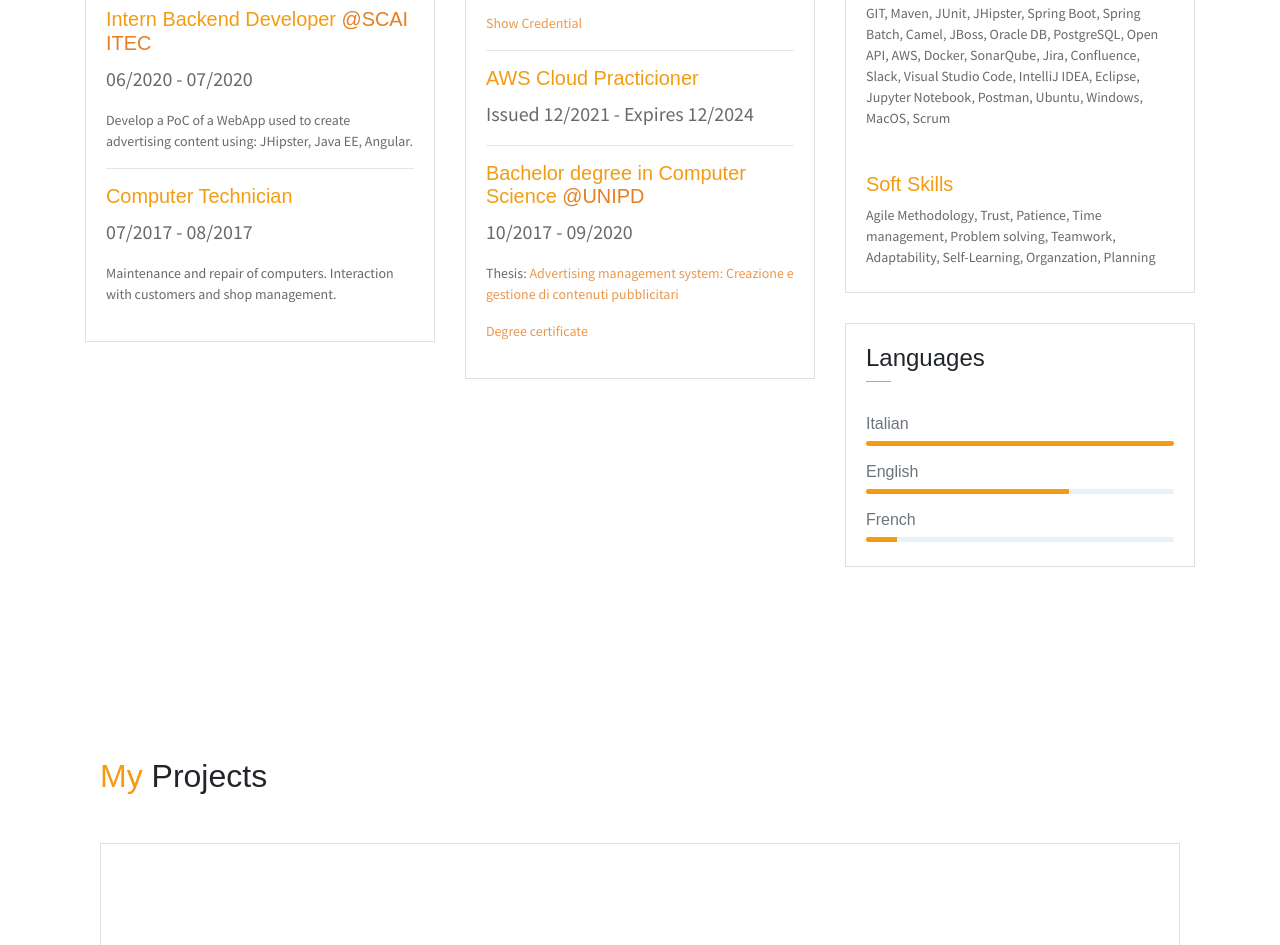
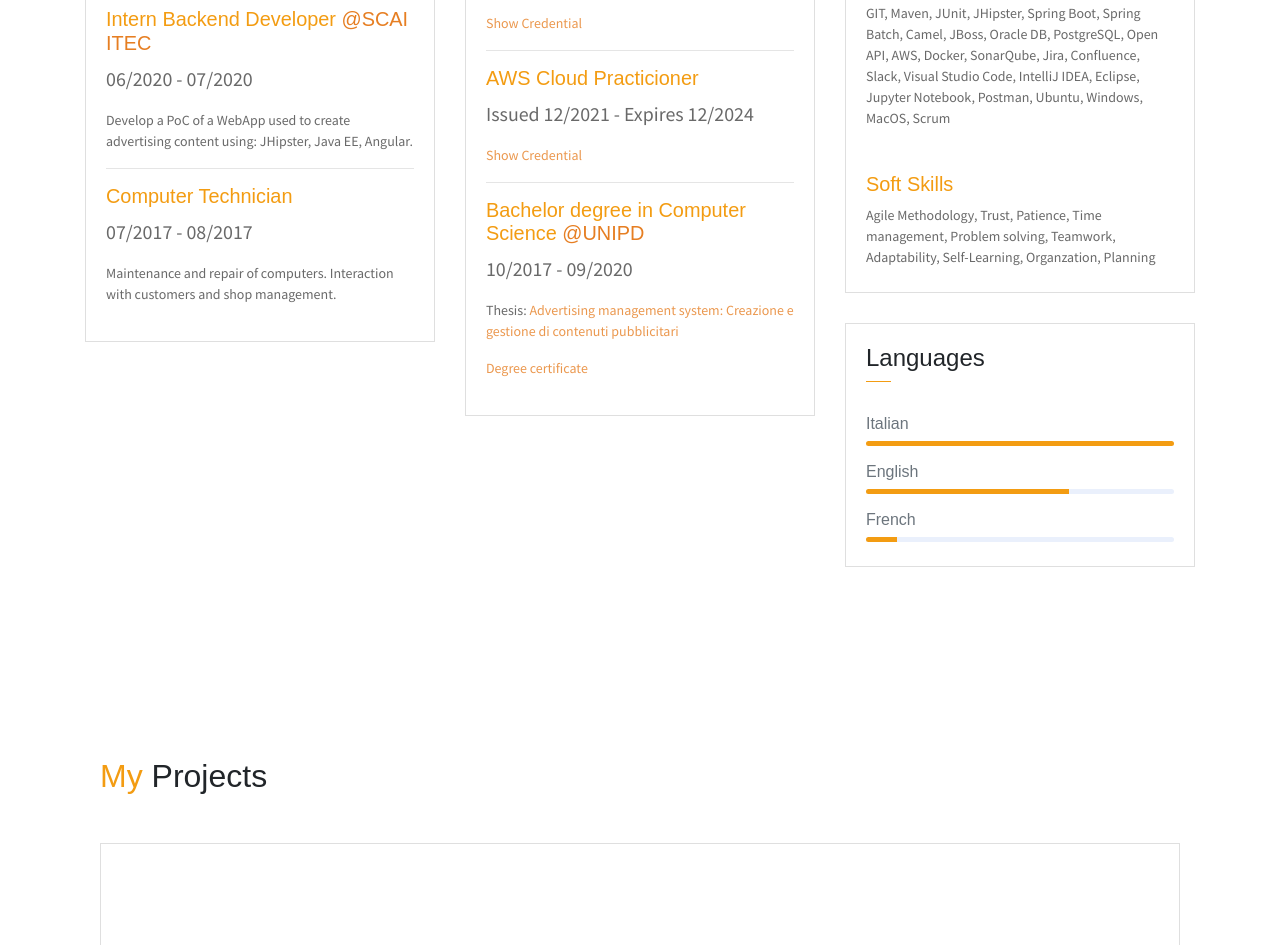
Before and after one commit to wuxyel123/MyPortfolio, a plain HTML site: page index.html in a window 1280 px wide. Shown: the part 1635-2580 px from the top of the page. Drawn offline with nearby package versions, Linux system fonts and the light colour scheme; no server answers; a script that the page names is missing.

Commit message:
Updated cloud practicioner credentials

```diff
--- a/index.html
+++ b/index.html
@@ -166,6 +166,7 @@
                             <hr>
                             <h6 class="title text-danger">AWS Cloud Practicioner</h6>
                             <P class="title">Issued 12/2021 - Expires 12/2024</P>
+			    <P class="subtitle print-hide"><a href="https://www.credly.com/badges/7c941ba8-edda-4f63-9128-a9b5b5690022/public_url" target="_blank">Show Credential</a></p>
                             <hr>
                             <h6 class="title text-danger">Bachelor degree in Computer Science <a href="https://www.unipd.it/" target="_blank">@UNIPD</a></h6>
                             <P class="title">10/2017 - 09/2020</P>
```
